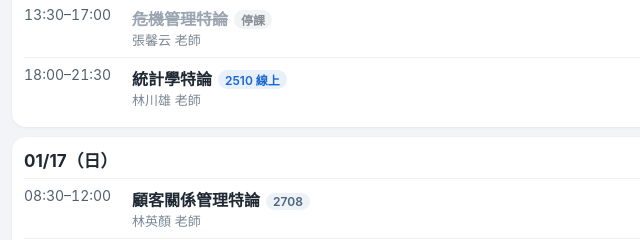
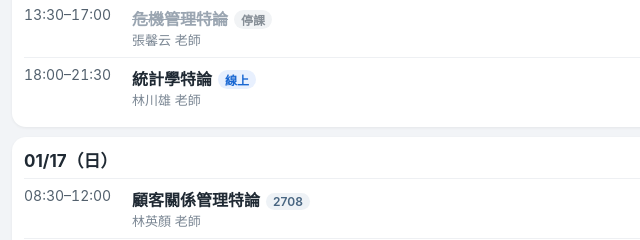
Before and after one commit to nono7629/course-schedule, a plain HTML site: page index.html in a window 1280 px wide. Shown: the part 2584-2824 px from the top of the page, 0-640 px from the left. Drawn offline with Linux system fonts and the light colour scheme.

Commit message:
fix: change 01/16 statistics tag to online only

```diff
--- a/index.html
+++ b/index.html
@@ -66,7 +66,7 @@ h2{display:flex;justify-content:space-between;align-items:baseline;font-size:17p
 </section>
 <section><h2><span>01/16（六）</span><small>第 18 週</small></h2>
 <div class="c x"><div class="t">13:30–17:00</div><div><div class="n">危機管理特論<span class="tag off">停課</span></div><div class="p">張馨云 老師</div></div></div>
-<div class="c"><div class="t">18:00–21:30</div><div><div class="n">統計學特論<span class="tag b">2510 線上</span></div><div class="p">林川雄 老師</div></div></div>
+<div class="c"><div class="t">18:00–21:30</div><div><div class="n">統計學特論<span class="tag b">線上</span></div><div class="p">林川雄 老師</div></div></div>
 </section>
 <section><h2><span>01/17（日）</span><small>第 18 週</small></h2>
 <div class="c"><div class="t">08:30–12:00</div><div><div class="n">顧客關係管理特論<span class="tag">2708</span></div><div class="p">林英顏 老師</div></div></div>
```
